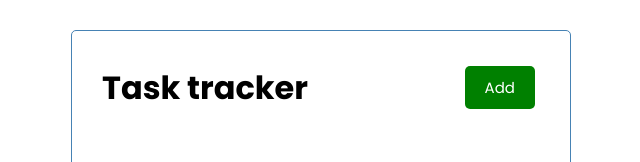
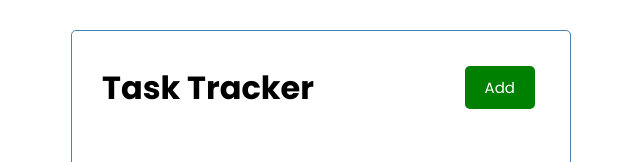
Before and after one commit to Officialibn1/Task-Tracker, a React (Create React App) app: page / in a window 1280 px wide. Shown: the top 162 px of the page, without its empty margins (319-959 px from the left). Built offline with nearby package versions, Linux system fonts and the light colour scheme.

Commit message:
propTypes

```diff
--- a/src/App.js
+++ b/src/App.js
@@ -3,7 +3,7 @@ import Header from "./components/Header";
 function App() {
   return (
     <div className="container">
-      <Header title='Task tracker' />
+      <Header />
     </div>
   );
 }
--- a/src/components/Header.js
+++ b/src/components/Header.js
@@ -1,5 +1,5 @@
 import Button from "./Button";
-
+import PropTypes from 'prop-types'
 const Header = ({ title }) => {
     const onClick = () => {
         console.log('Click')
@@ -13,6 +13,13 @@ const Header = ({ title }) => {
     );
 }
 
+Header.defaultProps = {
+    title: 'Task Tracker'
+}
+
+Header.propTypes = {
+    title: PropTypes.string.isRequired,
+}
 // CSS in JS
 // const headingStyle = {
 //     color: 'blue',
--- a/src/components/Tasks.js
+++ b/src/components/Tasks.js
@@ -21,9 +21,9 @@ const tasks = [
 
 const Tasks = () => {
     return (
-        <div>
-
-        </div>
+        <>
+            {tasks.map((task) => (<h3>{task.text}</h3>))}
+        </>
     );
 }
 
```
